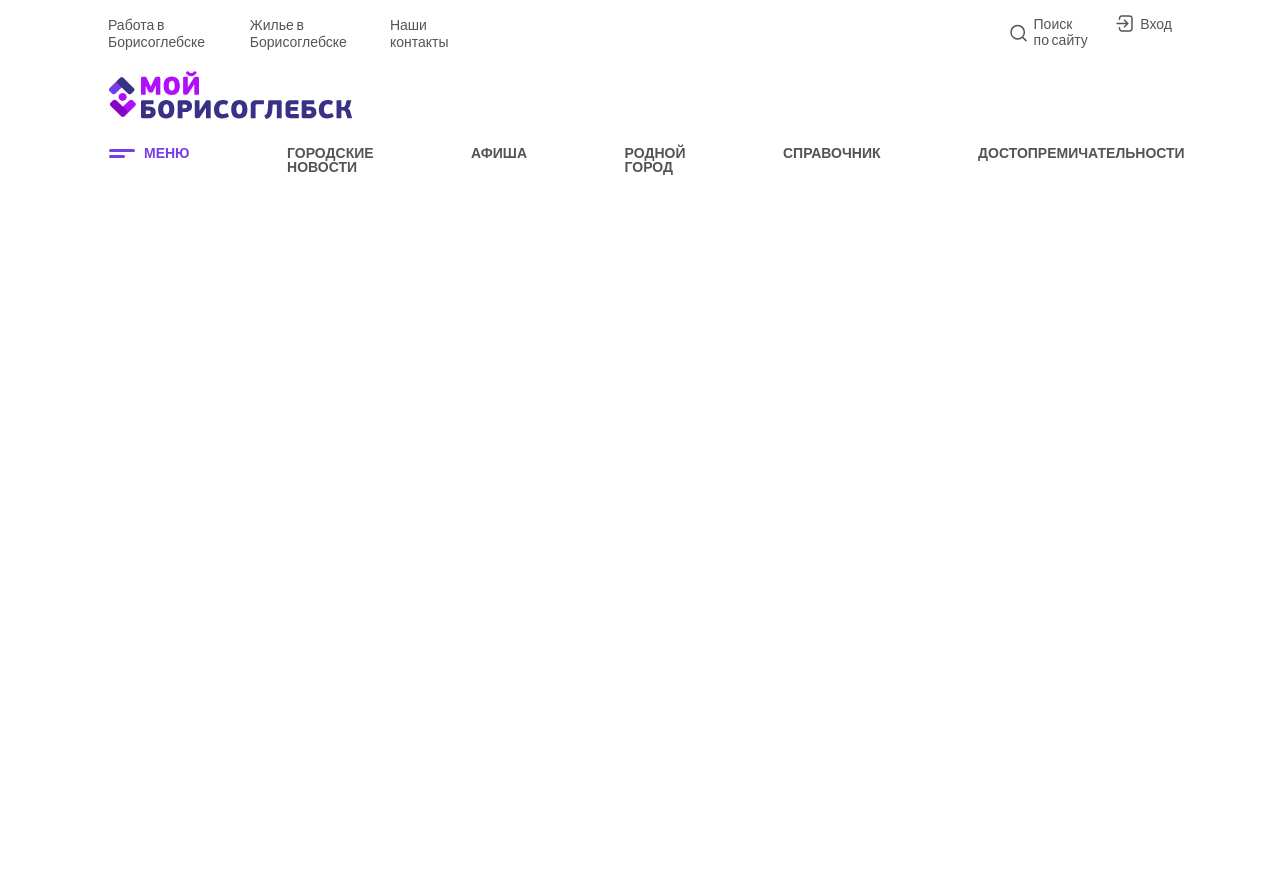
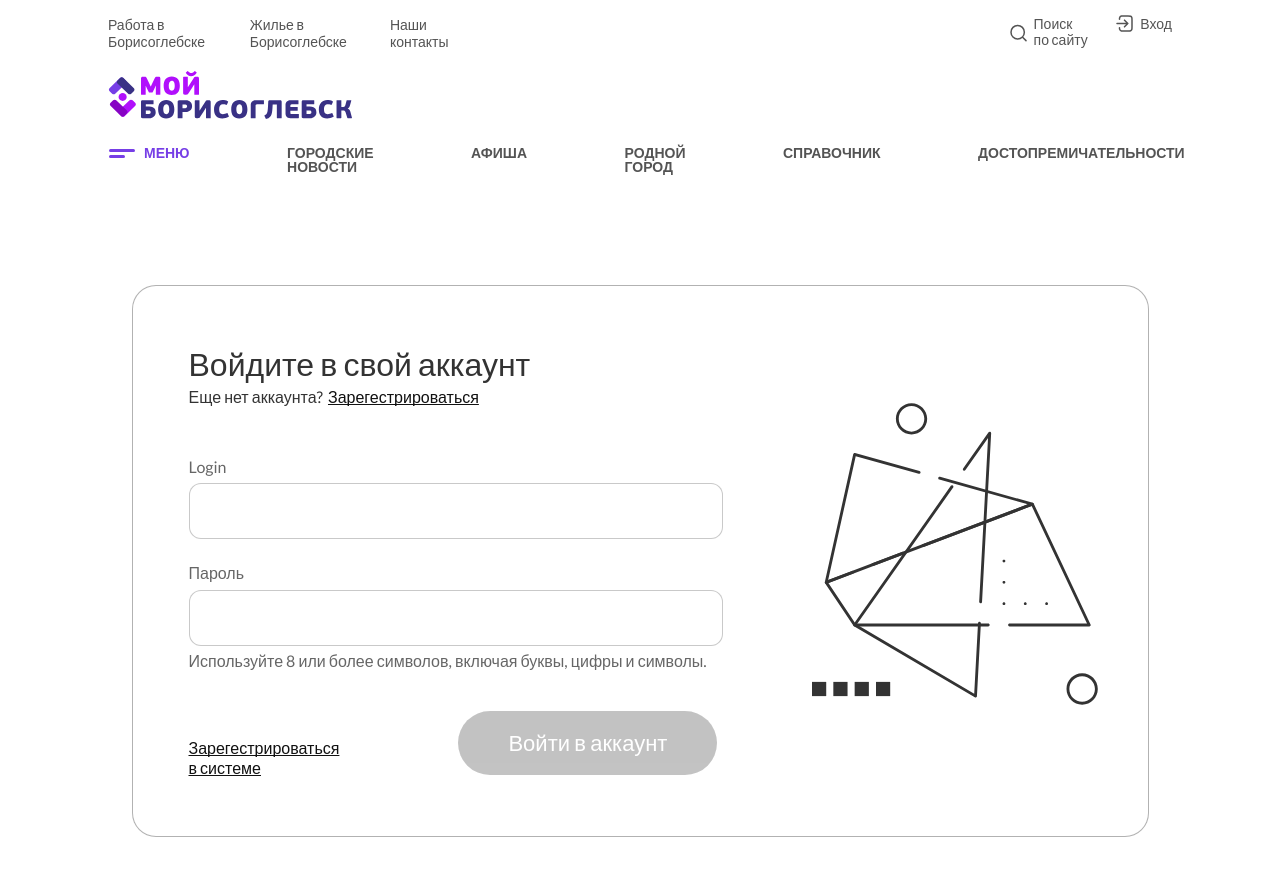
Before and after one commit to sky-trash/my_city, a Vue app: page /Auth in a window 1280 px wide. Shown: the top 876 px of the page. Before the commit the page ends 800 px from the top, so only its background shows below. Built offline with nearby package versions, Linux system fonts and the light colour scheme.

Commit message:
auth frontend

```diff
--- a/src/components/auth/auth.scss
+++ b/src/components/auth/auth.scss
@@ -3,5 +3,125 @@
   display: flex;
   justify-content: center;
 
+  &__content {
+    border: 1px solid rgba(102, 102, 102, 0.5);
+    border-radius: 24px;
+    width: 1017px;
+    height: auto;
+    background: #fff;
 
+    display: flex;
+
+    &__form {
+      padding: 58px 0 0 56px;
+
+      &__create {
+
+        h1 {
+          font-family: var(--font-family);
+          font-weight: 500;
+          font-size: 32px;
+          color: #333;
+        }
+        p {
+          padding: 3px 0 0 0;
+          font-family: var(--font-family);
+          font-weight: 400;
+          font-size: 16px;
+          color: #333;
+
+          a {
+            padding: 0 0 0 5px;
+            text-decoration: underline;
+            text-decoration-skip-ink: none;
+            color: #111;
+          }
+        }
+      }
+      &__input {
+        padding: 50px 0 0 0;
+
+        &__login {
+          padding: 0 0 24px 0;
+
+          h1 {
+            font-family: var(--font-family);
+            font-weight: 400;
+            font-size: 16px;
+            color: #666;
+            padding: 0 0 7px 0;
+          }
+          input {
+            border: 1px solid rgba(102, 102, 102, 0.35);
+            border-radius: 12px;
+            width: 534px;
+            height: 56px;
+          }
+        }
+        &__password {
+          padding: 0 0 5px 0;
+
+          h1 {
+            font-family: var(--font-family);
+            font-weight: 400;
+            font-size: 16px;
+            color: #666;
+            padding: 0 0 7px 0;
+          }
+          input {
+            border: 1px solid rgba(102, 102, 102, 0.35);
+            border-radius: 12px;
+            width: 534px;
+            height: 56px;
+          }
+        }
+        &__text {
+
+          p {
+            font-family: var(--font-family);
+            font-weight: 400;
+            font-size: 16px;
+            color: #666;
+          }
+        }
+      }
+      &__button {
+        padding: 40px 0 58px 0;
+        display: flex;
+
+        h1 {
+          font-family: var(--font-family);
+          font-weight: 400;
+          font-size: 16px;
+          text-decoration: underline;
+          text-decoration-skip-ink: none;
+          color: #111;
+          padding: 27px 119px 0 0;
+        }
+        button {
+          border: 0;
+          border-radius: 32px;
+          width: 259px;
+          height: 64px;
+          background: #111;
+          opacity: 0.25;
+
+          p {
+            font-family: var(--font-family);
+            font-weight: 500;
+            font-size: 22px;
+            text-align: center;
+            color: #fff;
+          }
+        }
+      }
+    }
+    &__icons {
+      padding: 73px 0 0 37px;
+      text-decoration: underline;
+      text-decoration-skip-ink: none;
+      color: #111;
+
+    }
+  }
 }
--- a/src/components/auth/auth.vue
+++ b/src/components/auth/auth.vue
@@ -4,7 +4,44 @@ import Header from "../layout/header/header.vue"
 <template>
   <Header />
   <main class="auth">
-
+    <div class="auth__content">
+      <div class="auth__content__form">
+        <div class="auth__content__form__create">
+          <h1>Войдите в свой аккаунт</h1>
+          <p>Еще нет аккаунта?<a href="/Register">Зарегестрироваться</a></p>
+        </div>
+        <div class="auth__content__form__input">
+          <div class="auth__content__form__input__login">
+            <h1>Login</h1>
+            <input
+            type="text"
+            name="login"
+            >
+          </div>
+          <div class="auth__content__form__input__password">
+            <h1>Пароль</h1>
+            <input
+            type="password"
+            name="password"
+            >
+          </div>
+          <div class="auth__content__form__input__text">
+            <p>Используйте 8 или более символов, включая буквы, цифры и символы.</p>
+          </div>
+        </div>
+        <div class="auth__content__form__button">
+          <a href="/Register">
+            <h1>Зарегестрироваться <br>в системе</h1>
+          </a>
+          <button>
+            <p>Войти в аккаунт</p>
+          </button>
+        </div>
+      </div>
+      <div class="auth__content__icons">
+        <img src="../../../public/auth-register/Illustration.svg" alt="">
+      </div>
+    </div>
   </main>
 </template>
 <style scoped>
```
